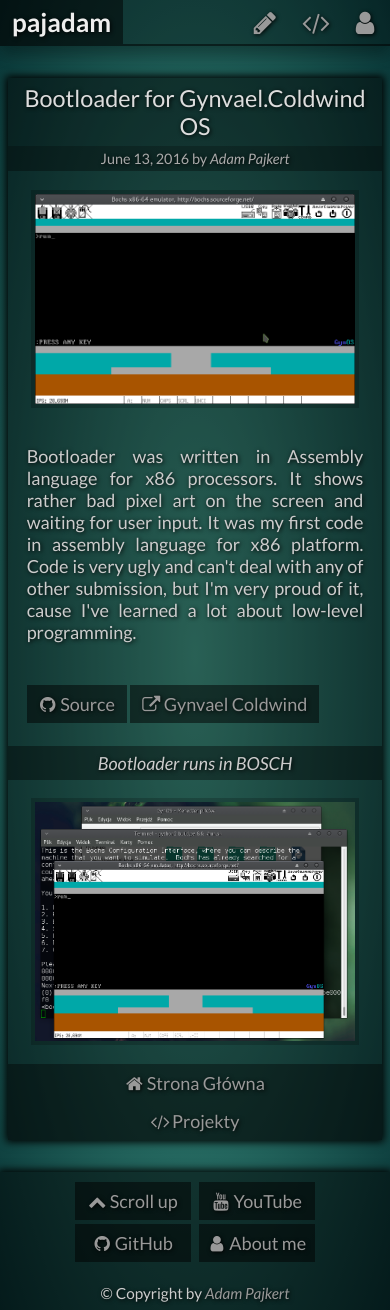
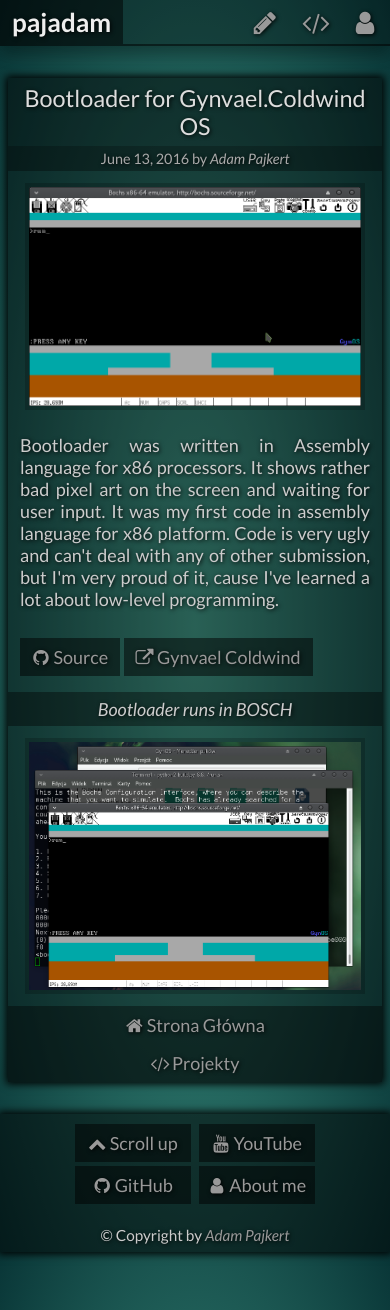
Before and after one commit to pajadam/blog.pajadam.me, a Jekyll site: the page built from _posts/projects/2016-06-13-Bootloader for Gynvael.Coldwind OS.markdown, in a window 390 px wide. Built offline with Jekyll 4.4.1, drawn with Linux system fonts in a browser that asks for light colours.

Commit message:
Fixed ugly post text <p> padding on small screens.

```diff
--- a/_sass/_post.scss
+++ b/_sass/_post.scss
@@ -114,6 +114,6 @@
     }
 
     .post .text p{
-        padding: 5%;
+        padding: 12px;
     }
 }
```
